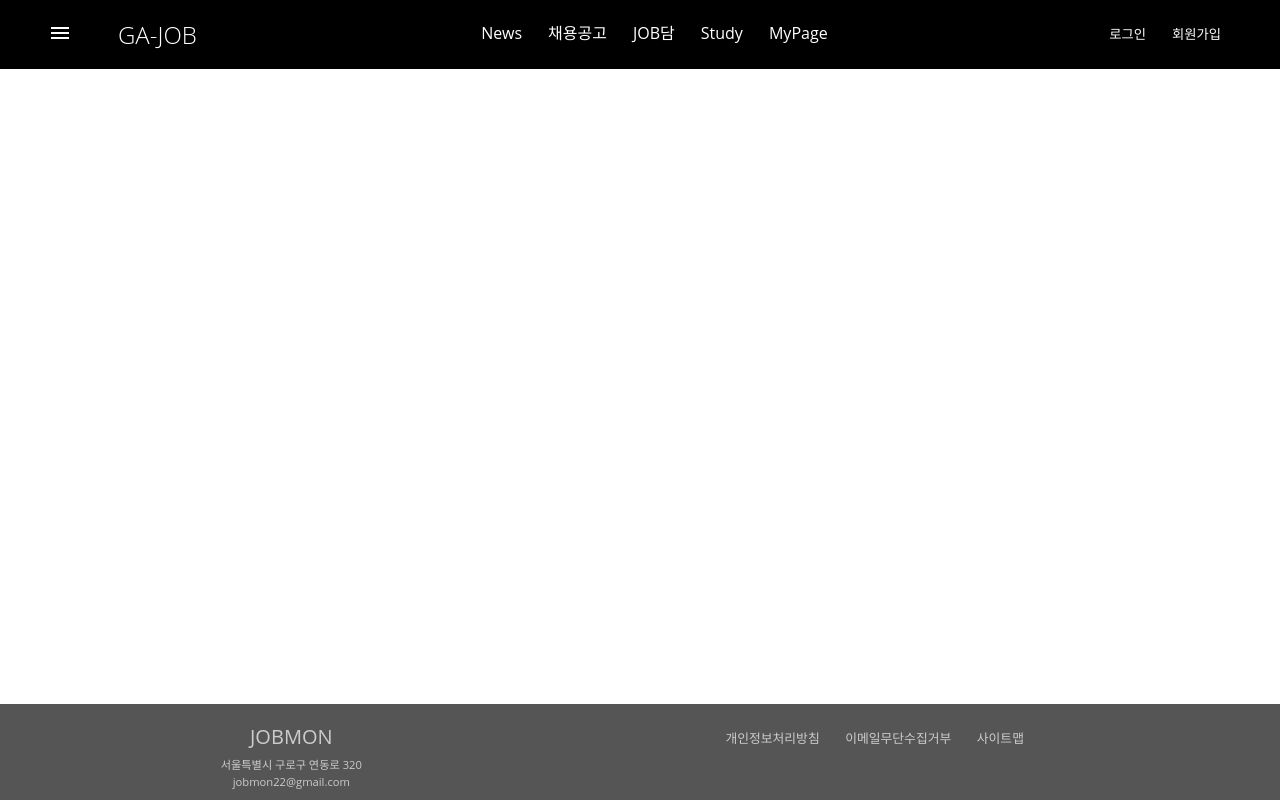
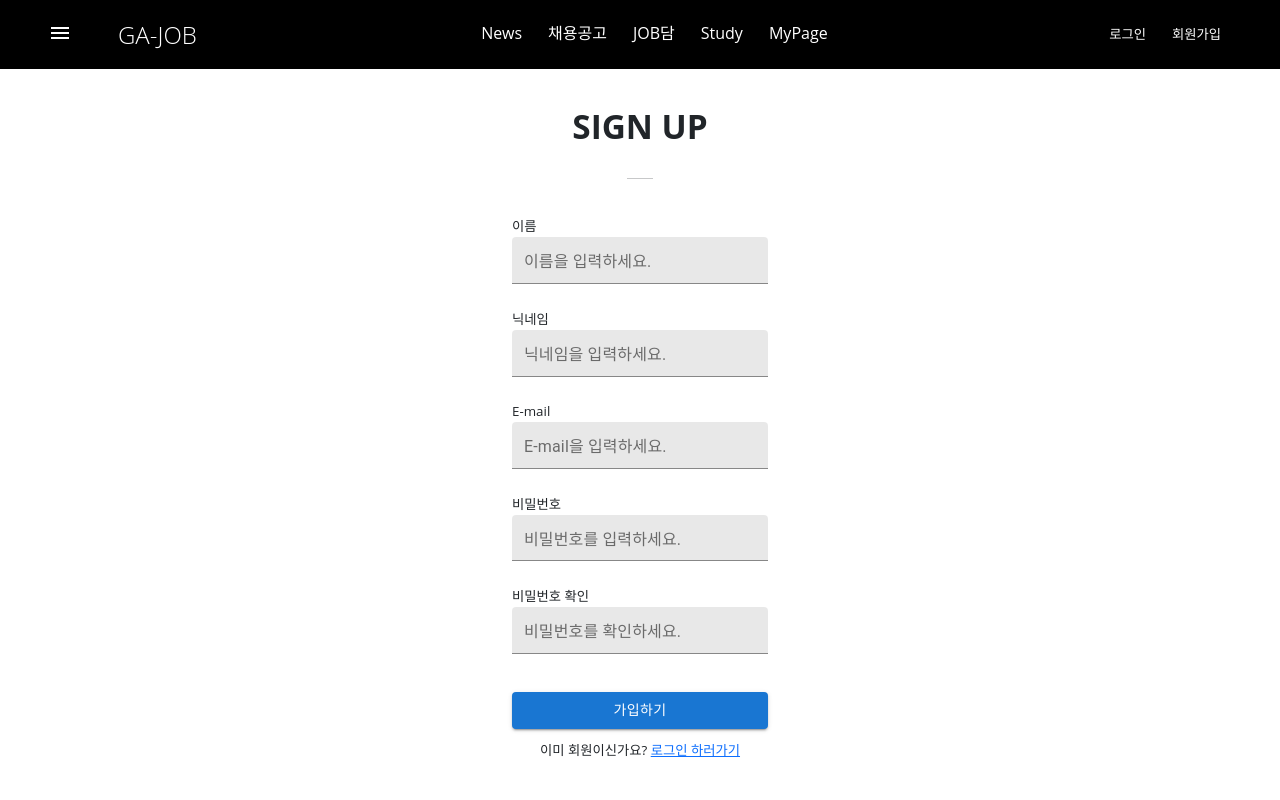
Before and after one commit to GA-JOB/gajobFrontEnd, a React (Create React App) app: page /signup in a window 1280 px wide. Shown: the top 800 px of the page. Built offline with nearby package versions, Linux system fonts and the light colour scheme; no server answers.

Commit message:
[#28] 로그인, 회원가입 화면 구현

```diff
--- a/src/App.tsx
+++ b/src/App.tsx
@@ -6,6 +6,8 @@ import { TopButton } from "components/button/TopButton";
 import { Footer } from "components/footer";
 
 // menu
+import { Signup } from "pages/auth/Signup";
+import { Login } from "pages/auth/Login";
 import { JobNews } from "pages/news/index";
 import { JobPosting } from "pages/JobPosting";
 import { Community } from "pages/Community";
@@ -33,6 +35,8 @@ export default function App() {
 
       <Layout>
         <Routes>
+          <Route path="/signup" element={<Signup />}></Route>
+          <Route path="/login" element={<Login />}></Route>
           <Route path="/" element={<Home />}></Route>
           <Route path="/job-news" element={<JobNews />} />
           <Route path="/job-posting" element={<JobPosting />} />
@@ -63,7 +67,7 @@ const HeaderStyle = styled.header`
 `;
 
 const Layout = styled.div`
-  min-height: 55vw;
+  min-height: 40vw;
   padding-top: 3vw;
   padding-bottom: 10vw;
   align-items: center;
--- a/src/components/Menutitle.tsx
+++ b/src/components/Menutitle.tsx
@@ -9,7 +9,7 @@ export const MenuTitle = ({ title, info }: IMenuTitleProps) => {
   return (
     <TitleWrapper>
       <Title>{title}</Title>
-      <Info>{info}</Info>
+      {info !== "" ? <Info>{info}</Info> : <></>}
       <HrLine />
     </TitleWrapper>
   );
@@ -17,6 +17,7 @@ export const MenuTitle = ({ title, info }: IMenuTitleProps) => {
 
 const TitleWrapper = styled.div`
   margin-top: 5vw;
+  text-align: center;
 `;
 const Title = styled.div`
   font-size: 25pt;
--- /dev/null
+++ b/src/components/button/SubmitButton.tsx
@@ -0,0 +1,19 @@
+import { Button } from "@mui/material";
+
+interface IButtonProps {
+  title: string;
+  widthStyle: string;
+}
+
+export const SubmitButton = ({ title, widthStyle }: IButtonProps) => {
+  const ButtonStyle = {
+    marginTop: "2vw",
+    width: widthStyle,
+  };
+
+  return (
+    <Button variant="contained" type="submit" style={ButtonStyle}>
+      {title}
+    </Button>
+  );
+};
--- a/src/components/header/index.tsx
+++ b/src/components/header/index.tsx
@@ -82,10 +82,10 @@ export const Header = () => {
           </Nav>
 
           <Nav>
-            <Nav.Link href="#" style={signFontStyle}>
+            <Nav.Link href="/login" style={signFontStyle}>
               로그인
             </Nav.Link>
-            <Nav.Link href="#" style={signFontStyle}>
+            <Nav.Link href="/signup" style={signFontStyle}>
               회원가입
             </Nav.Link>
           </Nav>
--- a/src/components/slider/SlideItem.tsx
+++ b/src/components/slider/SlideItem.tsx
@@ -92,7 +92,7 @@ const NewsSlideImg = styled.img`
 const ContentsBox = styled.div`
   float: right;
   margin-right: 3vw;
-  width: 60%;
+  width: 55%;
   height: 250px;
   padding: 5vw 1vw;
 `;
--- a/src/components/upperContent.tsx
+++ b/src/components/upperContent.tsx
@@ -81,7 +81,7 @@ const SubTitle = styled.h2`
 const Description = styled.div`
   float: left;
   width: 30%;
-  margin: 1.5vw 0vw 0vw 8vw;
+  margin: 1vw 0vw 0vw 8vw;
   font-size: 1.2vw;
   line-height: 2.5vw;
 `;
--- /dev/null
+++ b/src/hooks/api/auth.ts
@@ -0,0 +1,37 @@
+import useSWR, { useSWRConfig } from "swr";
+import { fetcher } from "lib/api/fetcher";
+import { post, del } from "lib/api/client";
+import { IAuthData } from "types";
+
+interface IPostAuthRequest extends Omit<IAuthData, "id"> {}
+
+// interface IUpdateAuthRequest extends IAuthData {}
+
+export const useAuth = () => {
+  // 데이터 최신화
+  const { mutate } = useSWRConfig();
+
+  const postAuth = async ({
+    name,
+    nickname,
+    email,
+    password,
+  }: IPostAuthRequest) => {
+    await post(`/auth`, { name, nickname, email, password });
+
+    mutate("/signup");
+  };
+
+  const useGetAuth = async (id: number) => {
+    const { data } = useSWR<IAuthData[]>("news", fetcher);
+    return { data };
+  };
+
+  const deleteAuth = async (id: number) => {
+    await del(`/signup/${id}`);
+
+    mutate("/signup");
+  };
+
+  return { postAuth, useGetAuth, deleteAuth };
+};
--- /dev/null
+++ b/src/pages/auth/Login.tsx
@@ -0,0 +1,95 @@
+import { useState } from "react";
+import { MenuTitle } from "components/Menutitle";
+import { SubmitButton } from "components/button/SubmitButton";
+// import { useAuth } from "hooks/api/auth";
+import styled from "styled-components";
+import { TextField } from "@material-ui/core";
+
+interface ILoginProps {
+  id?: number;
+  name?: string;
+  nickname?: string;
+  email?: string;
+  password?: string;
+}
+
+export const Login = ({ email = "", password = "" }: ILoginProps) => {
+  //   const { postAuth, useGetAuth, deleteAuth } = useAuth();
+
+  const [form, setForm] = useState({
+    emailForm: email,
+    passwordForm: password,
+  });
+  const { emailForm, passwordForm } = form;
+
+  const onChange = (e: React.ChangeEvent<HTMLInputElement>) => {
+    const { name, value } = e.target;
+    setForm({
+      ...form,
+      [name]: value,
+    });
+  };
+
+  const handleSubmit = (e: React.FormEvent<HTMLFormElement>) => {
+    e.preventDefault();
+
+    console.log(form);
+
+    // postAuth({
+    //   email: emailForm,
+    //   password: passwordForm,
+    // });
+  };
+
+  return (
+    <>
+      <SignForm onSubmit={handleSubmit}>
+        <MenuTitle title="LOG IN" info="" />
+        <InputLabel>
+          <span>E-mail</span>
+          <InputField
+            label="E-mail을 입력하세요."
+            variant="filled"
+            type="email"
+            name="emailForm"
+            value={emailForm}
+            onChange={onChange}
+            size="small"
+            inputProps={{ style: { fontSize: 15, verticalAlign: "middle" } }}
+          />
+        </InputLabel>
+        <InputLabel>
+          <span>비밀번호</span>
+          <InputField
+            label="비밀번호를 입력하세요."
+            variant="filled"
+            type="password"
+            name="passwordForm"
+            value={passwordForm}
+            onChange={onChange}
+            size="small"
+            inputProps={{ style: { fontSize: 15, verticalAlign: "middle" } }}
+          />
+        </InputLabel>
+        <SubmitButton title={"로그인"} widthStyle={"100%"} />
+      </SignForm>
+    </>
+  );
+};
+
+const SignForm = styled.form`
+  position: relative;
+  z-index: 5;
+  width: 20%;
+`;
+
+const InputLabel = styled.div`
+  width: 100%;
+  padding: 1vw 0;
+  font-size: 10pt;
+`;
+const InputField = styled(TextField)({
+  width: "100%",
+  fontSize: "10pt",
+  marginBottom: "1vw",
+});
--- /dev/null
+++ b/src/pages/auth/Signup.tsx
@@ -0,0 +1,176 @@
+import { useState, useCallback } from "react";
+import { Link } from "react-router-dom";
+import { MenuTitle } from "components/Menutitle";
+import { SubmitButton } from "components/button/SubmitButton";
+import { useAuth } from "hooks/api/auth";
+import styled from "styled-components";
+import { TextField } from "@material-ui/core";
+import { Done } from "@mui/icons-material";
+
+interface ISignupProps {
+  id?: number;
+  name?: string;
+  nickname?: string;
+  email?: string;
+  password?: string;
+}
+
+export const Signup = ({
+  id = 0,
+  name = "",
+  nickname = "",
+  email = "",
+  password = "",
+}: ISignupProps) => {
+  const { postAuth } = useAuth();
+
+  const [passwordCheck, setPasswordCheck] = useState<string>("");
+  const [mismatchError, setMismatchError] = useState(false);
+
+  const [form, setForm] = useState({
+    nameForm: name,
+    nicknameForm: nickname,
+    emailForm: email,
+    passwordForm: password,
+  });
+  const { nameForm, nicknameForm, emailForm, passwordForm } = form;
+
+  const onChange = (e: React.ChangeEvent<HTMLInputElement>) => {
+    const { name, value } = e.target;
+    setForm({
+      ...form,
+      [name]: value,
+    });
+  };
+
+  // password check
+  const onChangePasswordCheck = useCallback(
+    (e) => {
+      setPasswordCheck(e.target.value);
+      setMismatchError(e.target.value !== passwordForm);
+    },
+    [passwordForm]
+  );
+
+  const handleSubmit = (e: React.FormEvent<HTMLFormElement>) => {
+    e.preventDefault();
+
+    console.log(form);
+
+    postAuth({
+      name: nameForm,
+      nickname: nicknameForm,
+      email: emailForm,
+      password: passwordForm,
+    });
+  };
+
+  return (
+    <>
+      <SignForm onSubmit={handleSubmit}>
+        <MenuTitle title="SIGN UP" info="" />
+        <InputLabel>
+          <span>이름</span>
+          <InputField
+            label="이름을 입력하세요."
+            variant="filled"
+            type="text"
+            name="nameForm"
+            value={nameForm}
+            onChange={onChange}
+            size="small"
+            inputProps={{ style: { fontSize: 15, verticalAlign: "middle" } }}
+          />
+        </InputLabel>
+
+        <InputLabel>
+          <span>닉네임</span>
+          <InputField
+            label="닉네임을 입력하세요."
+            variant="filled"
+            type="text"
+            name="nicknameForm"
+            value={nicknameForm}
+            onChange={onChange}
+            size="small"
+            inputProps={{ style: { fontSize: 15, verticalAlign: "middle" } }}
+          />
+        </InputLabel>
+        <InputLabel>
+          <span>E-mail</span>
+          <InputField
+            label="E-mail을 입력하세요."
+            variant="filled"
+            type="email"
+            name="emailForm"
+            value={emailForm}
+            onChange={onChange}
+            size="small"
+            inputProps={{ style: { fontSize: 15, verticalAlign: "middle" } }}
+          />
+        </InputLabel>
+        <InputLabel>
+          <span>비밀번호</span>
+          <InputField
+            label="비밀번호를 입력하세요."
+            variant="filled"
+            type="password"
+            name="passwordForm"
+            value={passwordForm}
+            onChange={onChange}
+            size="small"
+            inputProps={{ style: { fontSize: 15, verticalAlign: "middle" } }}
+          />
+        </InputLabel>
+        <InputLabel>
+          <span>비밀번호 확인</span>
+          <InputField
+            label="비밀번호를 확인하세요."
+            variant="filled"
+            type="password"
+            name="passwordCheck"
+            value={passwordCheck}
+            onChange={onChangePasswordCheck}
+            size="small"
+            inputProps={{ style: { fontSize: 15, verticalAlign: "middle" } }}
+          >
+            <Done />
+          </InputField>
+          {mismatchError && <Alert>비밀번호가 일치하지 않습니다.</Alert>}
+        </InputLabel>
+        <SubmitButton title={"가입하기"} widthStyle={"100%"} />
+
+        <LinkToLogin>
+          이미 회원이신가요?&nbsp;
+          <Link to="/login">로그인 하러가기</Link>
+        </LinkToLogin>
+      </SignForm>
+    </>
+  );
+};
+
+const SignForm = styled.form`
+  position: relative;
+  z-index: 5;
+  width: 20%;
+`;
+
+const InputLabel = styled.div`
+  width: 100%;
+  padding: 1vw 0;
+  font-size: 10pt;
+`;
+const InputField = styled(TextField)({
+  width: "100%",
+  fontSize: "10pt",
+  marginBottom: "1vw",
+});
+const Alert = styled.span`
+  color: red;
+`;
+
+const LinkToLogin = styled.div`
+  padding: 1vw 0;
+  text-align: center;
+  font-size: 10pt;
+`;
--- a/src/pages/news/index.tsx
+++ b/src/pages/news/index.tsx
@@ -2,8 +2,6 @@ import React, { useState } from "react";
 import { MenuTitle } from "components/Menutitle";
 import { SearchData } from "components/search";
 import { NewsList } from "./NewsList";
-import { ReactTabulator } from "react-tabulator";
-import { ColumnDefinition, ReactTabulatorOptions } from "react-tabulator";
 import "react-tabulator/lib/styles.css"; // default theme
 import "react-tabulator/css/bootstrap/tabulator_bootstrap.min.css"; // use Theme(s)
 import styled from "styled-components";
```
Also changed, not shown: src/types/index.ts (+8 -0 lines).
